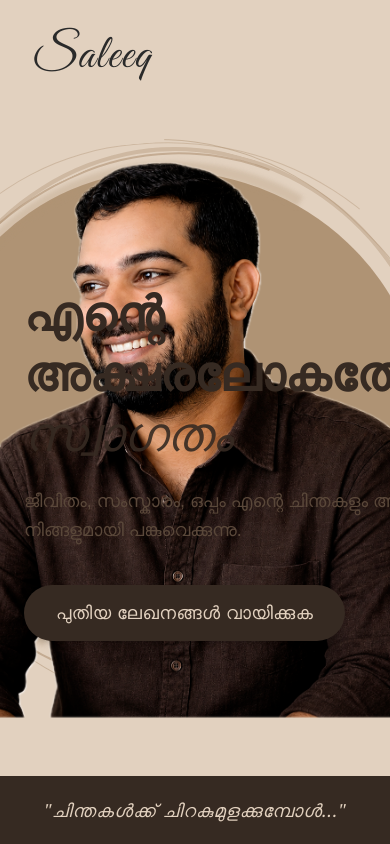
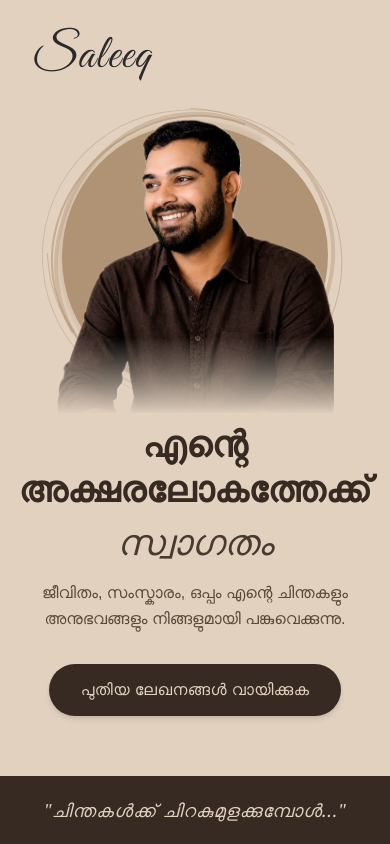
Before and after one commit to amjadvkthai/saleeq-blog-website, a Next.js app: page / in a window 390 px wide. Shown: the top 844 px of the page. Built offline with nearby package versions, Linux system fonts and the light colour scheme.

Commit message:
updated the mobile layout to match your design perfectly—and even added that smooth fading effect at the bottom of the image so it blends seamlessly into the background!

```diff
--- a/app/page.tsx
+++ b/app/page.tsx
@@ -13,27 +13,29 @@ export default function Home() {
         <HeroBackground />
 
         {/* Hero Image positioned over the circle */}
-        <div className="absolute right-[-20%] md:right-[-10%] top-1/2 -translate-y-1/2 w-[70vh] h-[70vh] md:w-[85vh] md:h-[85vh] pointer-events-none z-10">
+        <div className="absolute left-1/2 -translate-x-1/2 top-[12%] md:left-auto md:translate-x-0 md:-right-[10%] md:top-1/2 md:-translate-y-1/2 w-[80vw] h-[80vw] md:w-[85vh] md:h-[85vh] pointer-events-none z-10 flex items-end justify-center">
           <Image
             src="/hero.png"
             alt="Hero"
             fill
-            className="object-contain"
+            className="object-contain object-bottom md:object-center"
             priority
           />
+          {/* Mobile bottom fade gradient */}
+          <div className="absolute inset-x-0 bottom-[-2px] h-1/4 bg-gradient-to-t from-[#e2d1bf] to-transparent md:hidden z-20 pointer-events-none"></div>
         </div>
 
         {/* Hero Content */}
-        <div className="relative z-10 w-full px-6 md:px-12 lg:px-24 max-w-[1400px] mx-auto flex flex-col items-start justify-center h-full pt-20">
-          <div className="max-w-xl md:max-w-2xl">
-            <h1 className="text-5xl md:text-6xl lg:text-7xl font-serif text-[#362a22] font-bold leading-tight mb-6">
+        <div className="relative z-10 w-full px-6 md:px-12 lg:px-24 max-w-[1400px] mx-auto flex flex-col items-center md:items-start justify-end pb-32 md:pb-0 md:justify-center h-full pt-[45vh] md:pt-0 text-center md:text-left">
+          <div className="max-w-md sm:max-w-xl md:max-w-2xl flex flex-col items-center md:items-start">
+            <h1 className="text-4xl sm:text-5xl md:text-6xl lg:text-7xl font-serif text-[#362a22] font-bold leading-tight mb-4 md:mb-6">
               എന്റെ അക്ഷരലോകത്തേക്ക് <br className="hidden sm:block" />
-              <span className="italic font-light opacity-90">സ്വാഗതം</span>
+              <span className="italic font-light opacity-90 mt-2 block md:inline md:mt-0">സ്വാഗതം</span>
             </h1>
-            <p className="text-lg md:text-xl text-[#5a483a] mb-10 leading-relaxed max-w-lg">
+            <p className="text-base sm:text-lg md:text-xl text-[#5a483a] mb-8 md:mb-10 leading-relaxed max-w-lg md:max-w-xl px-4 md:px-0">
               ജീവിതം, സംസ്കാരം, ഒപ്പം എന്റെ ചിന്തകളും അനുഭവങ്ങളും നിങ്ങളുമായി പങ്കുവെക്കുന്നു.
             </p>
-            <a href="#latest-posts" className="inline-block px-8 py-3.5 bg-[#362a22] text-[#e2d1bf] rounded-full hover:bg-[#4a3b32] transition-colors duration-300 shadow-md text-lg font-medium tracking-wide">
+            <a href="#latest-posts" className="inline-block px-8 py-3.5 bg-[#362a22] text-[#e2d1bf] rounded-full hover:bg-[#4a3b32] transition-colors duration-300 shadow-md text-base md:text-lg font-medium tracking-wide">
               പുതിയ ലേഖനങ്ങൾ വായിക്കുക
             </a>
           </div>
--- a/components/home/HeroBackground.tsx
+++ b/components/home/HeroBackground.tsx
@@ -2,7 +2,7 @@ export default function HeroBackground() {
   return (
     <div className="absolute inset-0 overflow-hidden pointer-events-none">
       {/* Background circle with brush stroke effect */}
-      <div className="absolute right-[-20%] md:right-[-10%] top-1/2 -translate-y-1/2 w-[70vh] h-[70vh] md:w-[85vh] md:h-[85vh] opacity-90 mix-blend-multiply flex items-center justify-center pointer-events-none">
+      <div className="absolute left-1/2 -translate-x-1/2 top-[12%] md:left-auto md:translate-x-0 md:right-[-10%] md:top-1/2 md:-translate-y-1/2 w-[80vw] h-[80vw] md:w-[85vh] md:h-[85vh] opacity-90 mix-blend-multiply flex items-center justify-center pointer-events-none">
           {/* Main solid circle with slightly organic edge */}
           <div
             className="absolute w-[85%] h-[85%] bg-[#c0ab90]"
```
